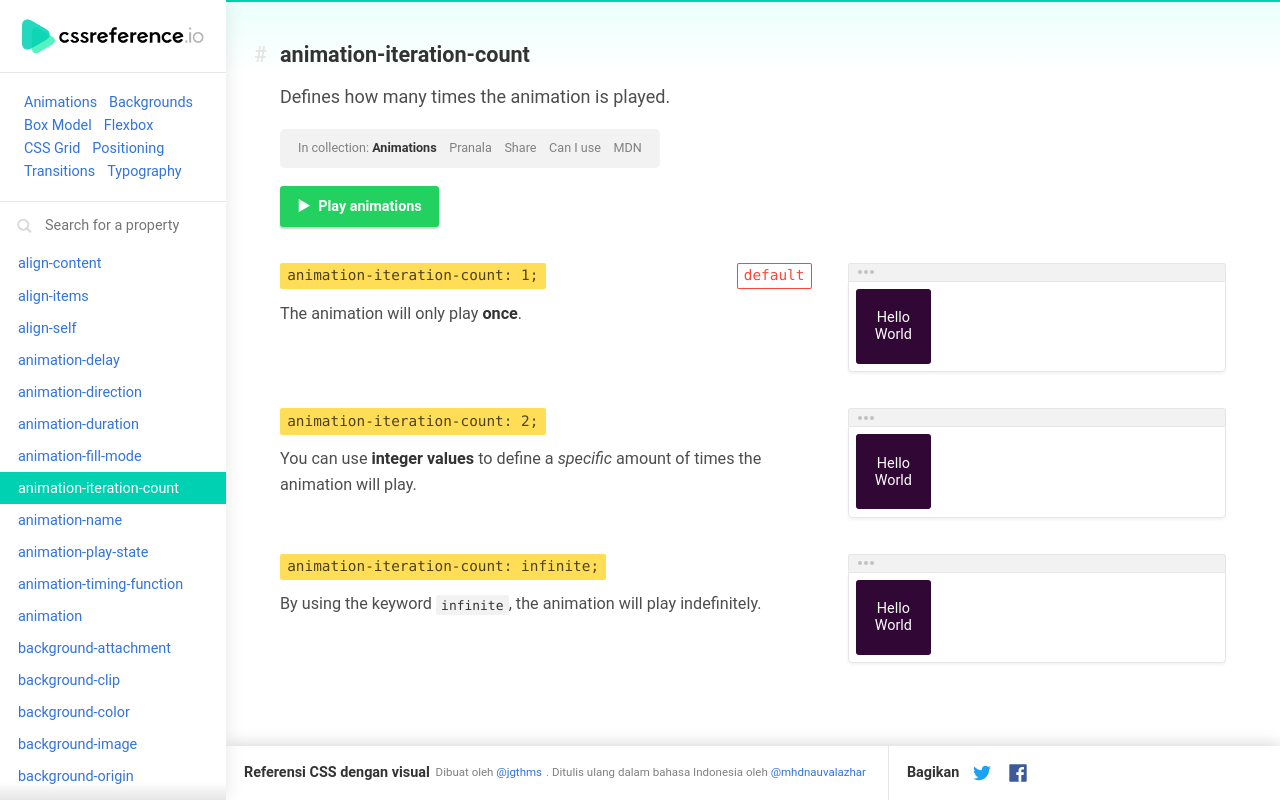
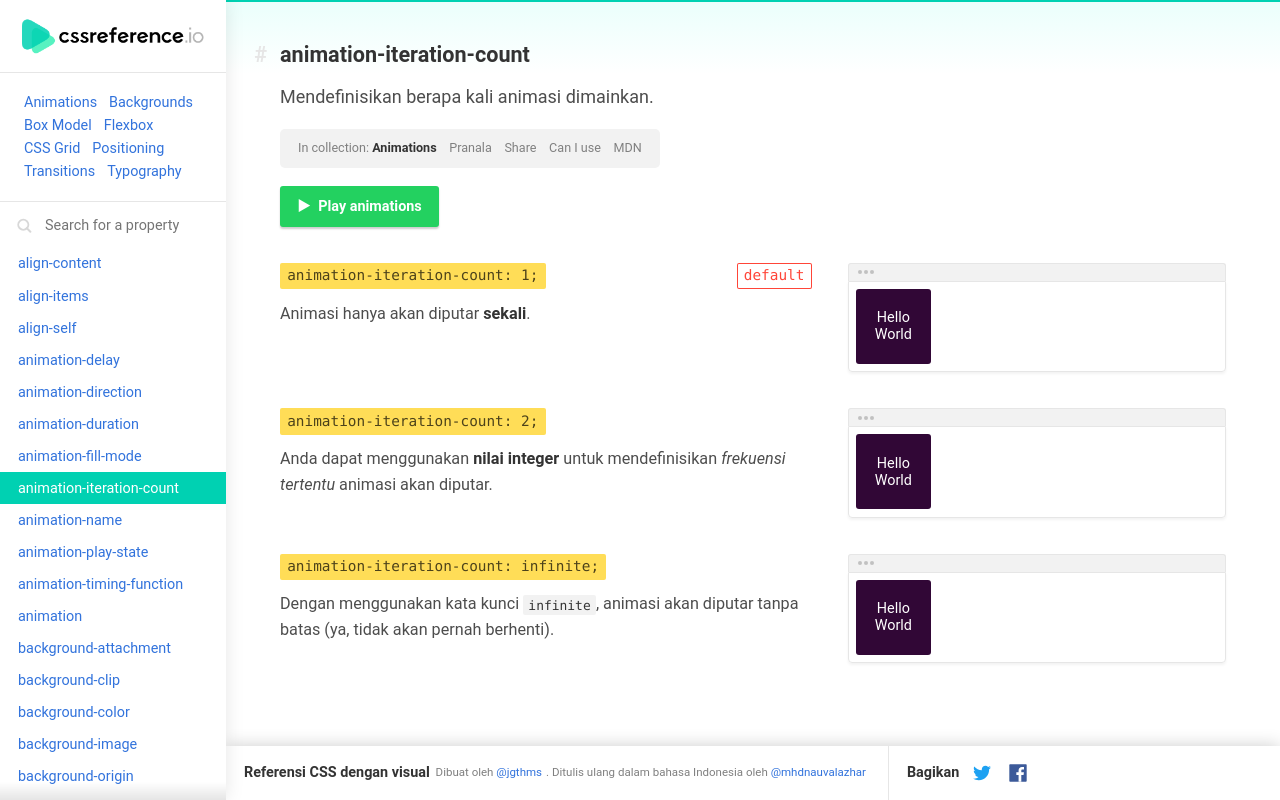
Before and after one commit to nauvalazhar/referensi-css, a Next.js app: page /property/animation-iteration-count in a window 1280 px wide. Built offline with nearby package versions, Linux system fonts and the light colour scheme.

Commit message:
[Add] - animation-duration bahasa Indonesia (yang tadi animation-fill-mode ternyata wkwk)

```diff
--- a/pages/property/animation-iteration-count.js
+++ b/pages/property/animation-iteration-count.js
@@ -14,7 +14,7 @@ const AnimationIterationCount = () => (
       property="animation-iteration-count"
       mdn="https://developer.mozilla.org/en/docs/Web/CSS/animation-iteration-count"
       description=<React.Fragment>
-        <p>Defines how many times the animation is played.</p>
+        <p>Mendefinisikan berapa kali animasi dimainkan.</p>
       </React.Fragment>
       animation={true}
     >
@@ -24,7 +24,7 @@ const AnimationIterationCount = () => (
           declaration={`animation-iteration-count: 1;`}
         >
           <p>
-            The animation will only play <strong>once</strong>.
+            Animasi hanya akan diputar <strong>sekali</strong>.
           </p>
         </SectionExample.Property>
 
@@ -43,8 +43,8 @@ const AnimationIterationCount = () => (
       <SectionExample>
         <SectionExample.Property declaration={`animation-iteration-count: 2;`}>
           <p>
-            You can use <strong>integer values</strong> to define a{" "}
-            <em>specific</em> amount of times the animation will play.
+            Anda dapat menggunakan <strong>nilai integer</strong> untuk mendefinisikan{" "}
+            <em>frekuensi tertentu</em> animasi akan diputar.
           </p>
         </SectionExample.Property>
 
@@ -65,8 +65,8 @@ const AnimationIterationCount = () => (
           declaration={`animation-iteration-count: infinite;`}
         >
           <p>
-            By using the keyword <code>infinite</code>, the animation will play
-            indefinitely.
+            Dengan menggunakan kata kunci <code>infinite</code>, animasi akan diputar
+            tanpa batas (ya, tidak akan pernah berhenti).
           </p>
         </SectionExample.Property>
 
```
Also changed, not shown: 1 other file (tests, documents, lock files or other folders).
